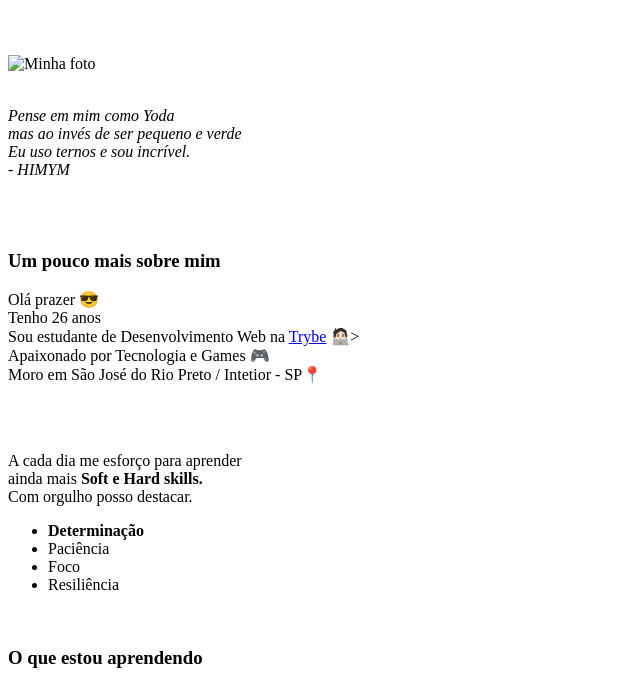
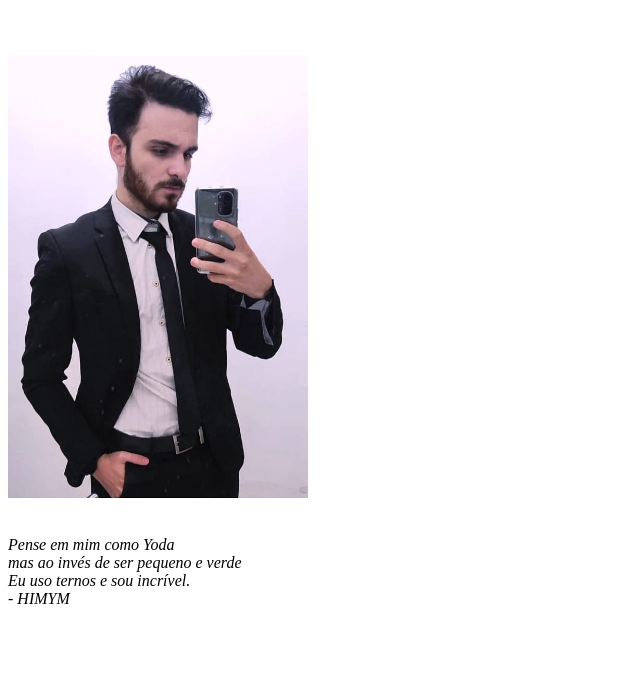
Before and after one commit to FilipeGuto/FilipeGuto.github.io, a plain HTML site: page index.html in a window 1280 px wide. Shown: the part 61-736 px from the top of the page, without its empty margins (0-640 px from the left). Drawn offline with Linux system fonts and the light colour scheme.

Commit message:
Foto adicionada

```diff
--- a/index.html
+++ b/index.html
@@ -6,7 +6,7 @@
   </head>
   <body>
     <h1>Filipe Augusto de Cássia</h1> <br><br>
-    <img id="Foto" src="/FilipeGuto.jpeg" alt="Minha foto" width="300px"> <br><br>
+    <img id="Foto" src="FilipeGuto.jpeg" alt="Minha foto" width="300px"> <br><br>
        <p><em>Pense em mim como Yoda<br>
           mas ao invés de ser pequeno e verde<br>
           Eu uso ternos e sou incrível.<br>
```
Also changed, not shown: FilipeGuto.jpeg (added).
